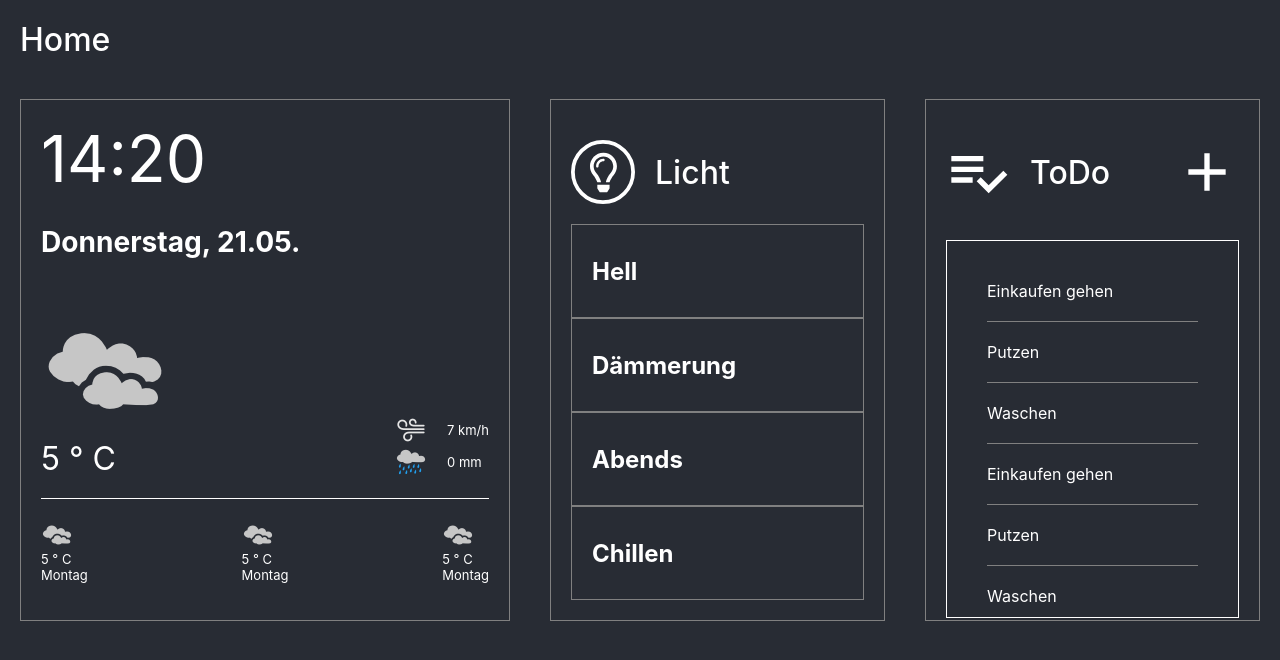
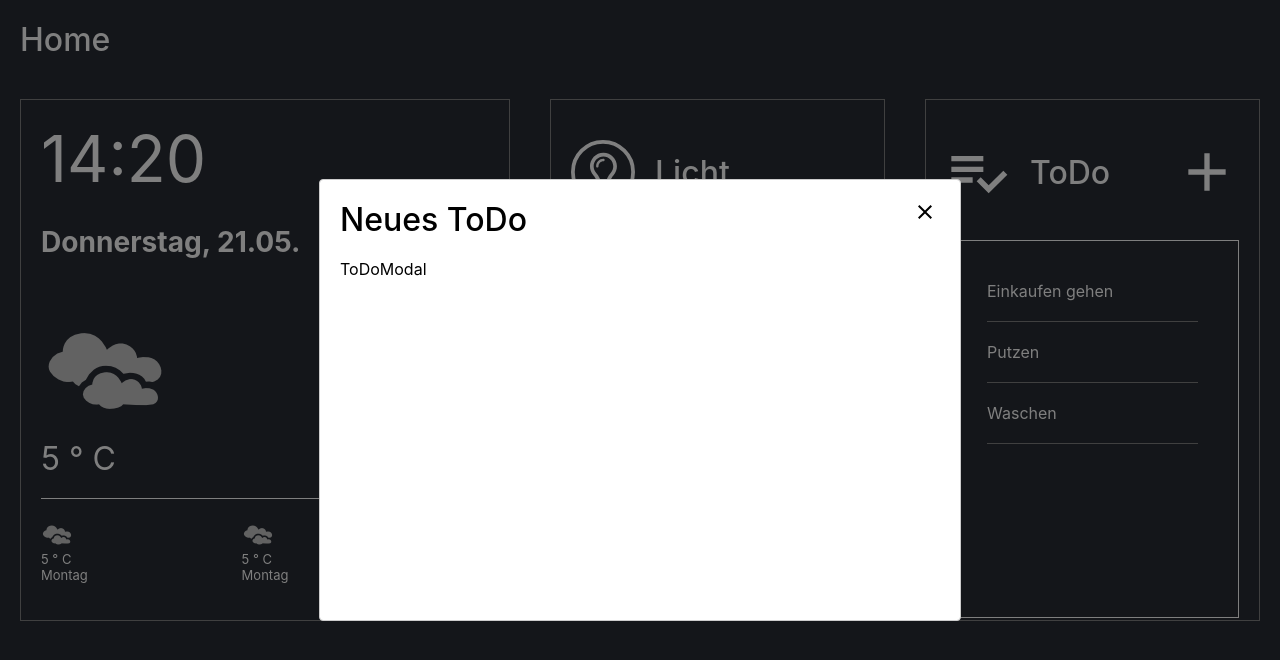
Before and after one commit to DanielBoening/react-home, a React (Create React App) app: page / in a window 1280 px wide. Both pictures are taken after a click on the icon 1207 px from the left and 172 px from the top of the page. Shown: the top 660 px of the page. Built offline with nearby package versions, Linux system fonts and the light colour scheme; what react-alert-template-basic would draw is missing.

Commit message:
add modal and todomodal

```diff
--- a/package.json
+++ b/package.json
@@ -10,6 +10,7 @@
     "react-alert": "^7.0.1",
     "react-alert-template-basic": "^1.0.0",
     "react-dom": "^16.13.1",
+    "react-modal": "^3.11.2",
     "react-scripts": "3.4.1"
   },
   "scripts": {
--- a/src/components/ToDo/ToDo.js
+++ b/src/components/ToDo/ToDo.js
@@ -4,120 +4,25 @@ import Container from '../commons/Container/Container';
 import Header from '../commons/Header/Header';
 import {ReactComponent as TodoIcon} from '../../assets/icons/todo/playlist-check.svg';
 import {ReactComponent as PlusIcon} from '../../assets/icons/plus.svg';
-import { useAlert } from 'react-alert'
+import Modal from 'react-modal';
+import ToDoModal from './ToDoModal/ToDoModal';
+
+
 
 function ToDo(props) {
+    Modal.setAppElement('#root')
     const [todos, setTodos] = useState([
         {title: 'Einkaufen gehen', active: true},
         {title: 'Putzen', active: false},
         {title: 'Waschen', active: true},
-        {title: 'Einkaufen gehen', active: true},
-        {title: 'Putzen', active: false},
-        {title: 'Waschen', active: true},
-        {title: 'Einkaufen gehen', active: true},
-        {title: 'Putzen', active: false},
-        {title: 'Waschen', active: true},
-        {title: 'Einkaufen gehen', active: true},
-        {title: 'Putzen', active: false},
-        {title: 'Waschen', active: true},
-        {title: 'Einkaufen gehen', active: true},
-        {title: 'Putzen', active: false},
-        {title: 'Waschen', active: true},
-        {title: 'Einkaufen gehen', active: true},
-        {title: 'Putzen', active: false},
-        {title: 'Waschen', active: true},
-        {title: 'Einkaufen gehen', active: true},
-        {title: 'Putzen', active: false},
-        {title: 'Waschen', active: true},
-        {title: 'Einkaufen gehen', active: true},
-        {title: 'Putzen', active: false},
-        {title: 'Waschen', active: true},
-        {title: 'Einkaufen gehen', active: true},
-        {title: 'Putzen', active: false},
-        {title: 'Waschen', active: true},
-        {title: 'Einkaufen gehen', active: true},
-        {title: 'Putzen', active: false},
-        {title: 'Waschen', active: true},
-        {title: 'Einkaufen gehen', active: true},
-        {title: 'Putzen', active: false},
-        {title: 'Waschen', active: true},
-        {title: 'Einkaufen gehen', active: true},
-        {title: 'Putzen', active: false},
-        {title: 'Waschen', active: true},
-        {title: 'Einkaufen gehen', active: true},
-        {title: 'Putzen', active: false},
-        {title: 'Waschen', active: true},
-        {title: 'Einkaufen gehen', active: true},
-        {title: 'Putzen', active: false},
-        {title: 'Waschen', active: true},
-        {title: 'Einkaufen gehen', active: true},
-        {title: 'Putzen', active: false},
-        {title: 'Waschen', active: true},
-        {title: 'Einkaufen gehen', active: true},
-        {title: 'Putzen', active: false},
-        {title: 'Waschen', active: true},
-        {title: 'Einkaufen gehen', active: true},
-        {title: 'Putzen', active: false},
-        {title: 'Waschen', active: true},
-        {title: 'Einkaufen gehen', active: true},
-        {title: 'Putzen', active: false},
-        {title: 'Waschen', active: true},
-        {title: 'Einkaufen gehen', active: true},
-        {title: 'Putzen', active: false},
-        {title: 'Waschen', active: true},
-        {title: 'Einkaufen gehen', active: true},
-        {title: 'Putzen', active: false},
-        {title: 'Waschen', active: true},
-        {title: 'Einkaufen gehen', active: true},
-        {title: 'Putzen', active: false},
-        {title: 'Waschen', active: true},
-        {title: 'Einkaufen gehen', active: true},
-        {title: 'Putzen', active: false},
-        {title: 'Waschen', active: true},
-        {title: 'Einkaufen gehen', active: true},
-        {title: 'Putzen', active: false},
-        {title: 'Waschen', active: true},
-        {title: 'Einkaufen gehen', active: true},
-        {title: 'Putzen', active: false},
-        {title: 'Waschen', active: true},
-        {title: 'Einkaufen gehen', active: true},
-        {title: 'Putzen', active: false},
-        {title: 'Waschen', active: true},
-        {title: 'Einkaufen gehen', active: true},
-        {title: 'Putzen', active: false},
-        {title: 'Waschen', active: true},
-        {title: 'Einkaufen gehen', active: true},
-        {title: 'Putzen', active: false},
-        {title: 'Waschen', active: true},
-        {title: 'Einkaufen gehen', active: true},
-        {title: 'Putzen', active: false},
-        {title: 'Waschen', active: true},
-        {title: 'Einkaufen gehen', active: true},
-        {title: 'Putzen', active: false},
-        {title: 'Waschen', active: true},
-        {title: 'Einkaufen gehen', active: true},
-        {title: 'Putzen', active: false},
-        {title: 'Waschen', active: true},
-        {title: 'Einkaufen gehen', active: true},
-        {title: 'Putzen', active: false},
-        {title: 'Waschen', active: true},
-        {title: 'Einkaufen gehen', active: true},
-        {title: 'Putzen', active: false},
-        {title: 'Waschen', active: true},
-        {title: 'Einkaufen gehen', active: true},
-        {title: 'Putzen', active: false},
-        {title: 'Waschen', active: true},
-        {title: 'Einkaufen gehen', active: true},
-        {title: 'Putzen', active: false},
-        {title: 'Waschen', active: true},
-        {title: 'Einkaufen gehen', active: true},
-        {title: 'Putzen', active: false},
-        {title: 'Waschen', active: true},
-        {title: 'Einkaufen gehen', active: true},
-        {title: 'Putzen', active: false},
-        {title: 'Waschen', active: true},
     ]);
+    const [showDialog, setShowDialog] = useState(false);
     function showNewToDoDialog() {
+        setShowDialog(!showDialog);
+    }
+
+    function closeModal() {
+        setShowDialog(false);
     }
 
     return (
@@ -133,6 +38,11 @@ function ToDo(props) {
                     {todos.map(t => <li className="ToDoListItem">{t.title}</li>)}
                 </ul>
             </div>
+                <ToDoModal
+                    title={'Neues ToDo'}
+                    visible={showDialog}
+                    onRequestClose={closeModal}
+                    />
         </Container>
     );
 }
--- /dev/null
+++ b/src/components/ToDo/ToDoModal/ToDoModal.js
@@ -0,0 +1,13 @@
+import React from 'react';
+import { DefaultModal } from '../../commons/DefaultModal/DefaultModal';
+import Header from '../../commons/Header/Header';
+
+function ToDoModal(props) {
+    return (
+        <div>
+            <div>ToDoModal</div>
+        </div>
+    )
+}
+
+export default DefaultModal(ToDoModal);
--- /dev/null
+++ b/src/components/commons/DefaultModal/DefaultModal.css
@@ -0,0 +1,17 @@
+.DefaultModalContent {
+}
+
+.CloseButton{
+    position: absolute;
+    top: 20px;
+    right: 20px;
+    height: 30;
+    width: 30px;
+}
+
+.DefaultModalTitle {
+    font-size: xx-large;
+    font-weight: 500;
+    color: black;
+    padding-bottom: 20px;
+}
--- /dev/null
+++ b/src/components/commons/DefaultModal/DefaultModal.js
@@ -0,0 +1,39 @@
+import React from 'react';
+import Modal from 'react-modal';
+import {ReactComponent as CloseIcon} from '../../../assets/icons/close.svg'
+import './DefaultModal.css';
+export var DefaultModal = WrappedComponent => props => {
+    const { visible, onRequestClose, title } = props;
+    const style = {
+        content : {
+          top: '50%',
+          left: '50%',
+          right: 'auto',
+          bottom: 'auto',
+          minWidth: '600px',
+          minHeight: '400px',
+          marginRight: '-50%',
+          transform: 'translate(-50%, -50%)'
+        },
+        overlay: {
+            backgroundColor: 'rgba(0,0,0,0.5)'
+        }
+      };
+    return (
+        <Modal
+            isOpen={visible}
+            style={style}
+            onRequestClose
+            shouldCloseOnOverlayClick={true}
+        >
+            <div className="DefaultModalContent">
+            <div className={'DefaultModalTitle'}>{title}</div>
+            <CloseIcon
+                className="CloseButton"
+                onClick={onRequestClose}
+            />
+            <WrappedComponent {...props} onRequestClose={onRequestClose}/>
+            </div>
+        </Modal>
+    );
+}
```
Also changed, not shown: src/assets/icons/close.svg (added), src/components/ToDo/ToDoModal/ToDoModal.css (added), 1 other file (tests, documents, lock files or other folders).
